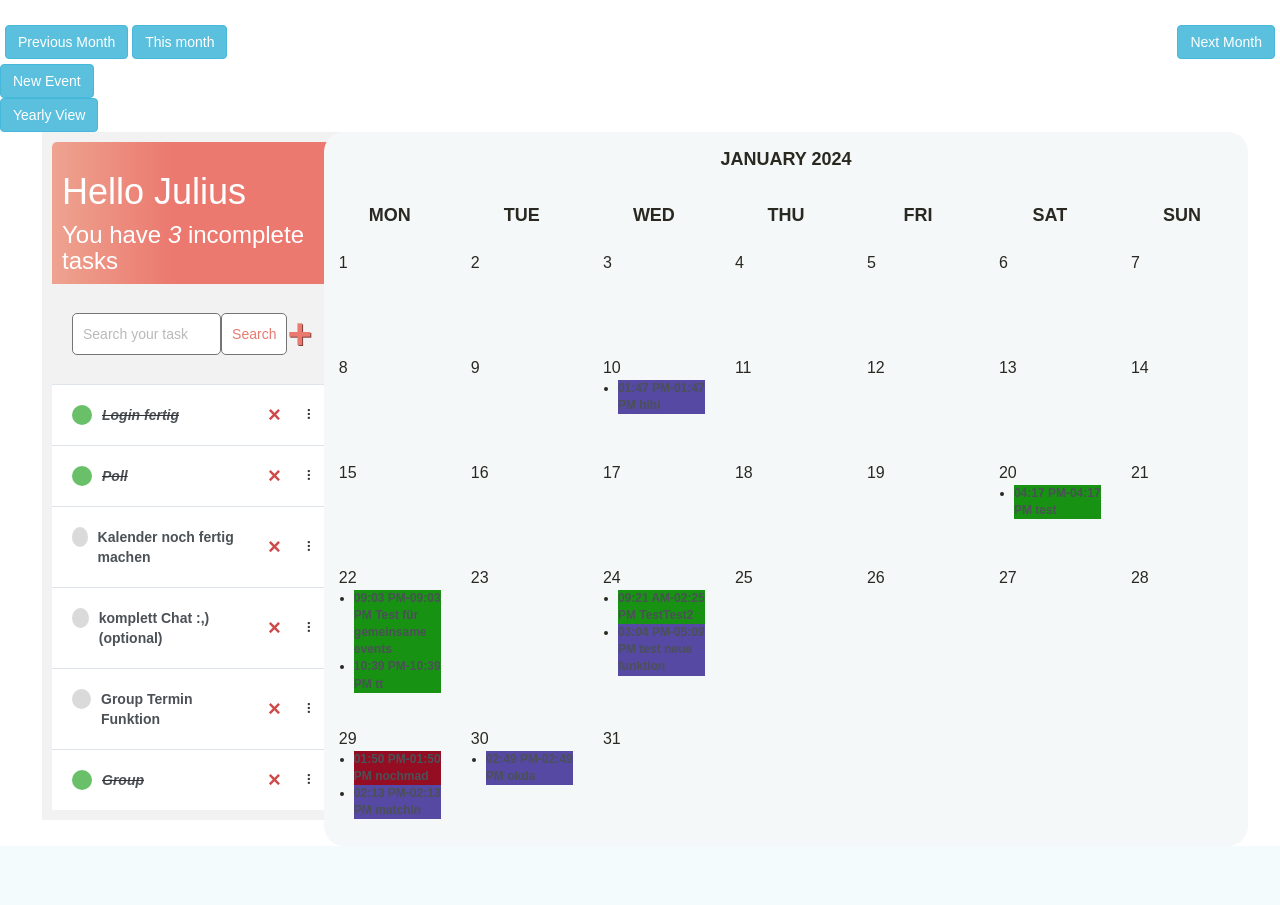
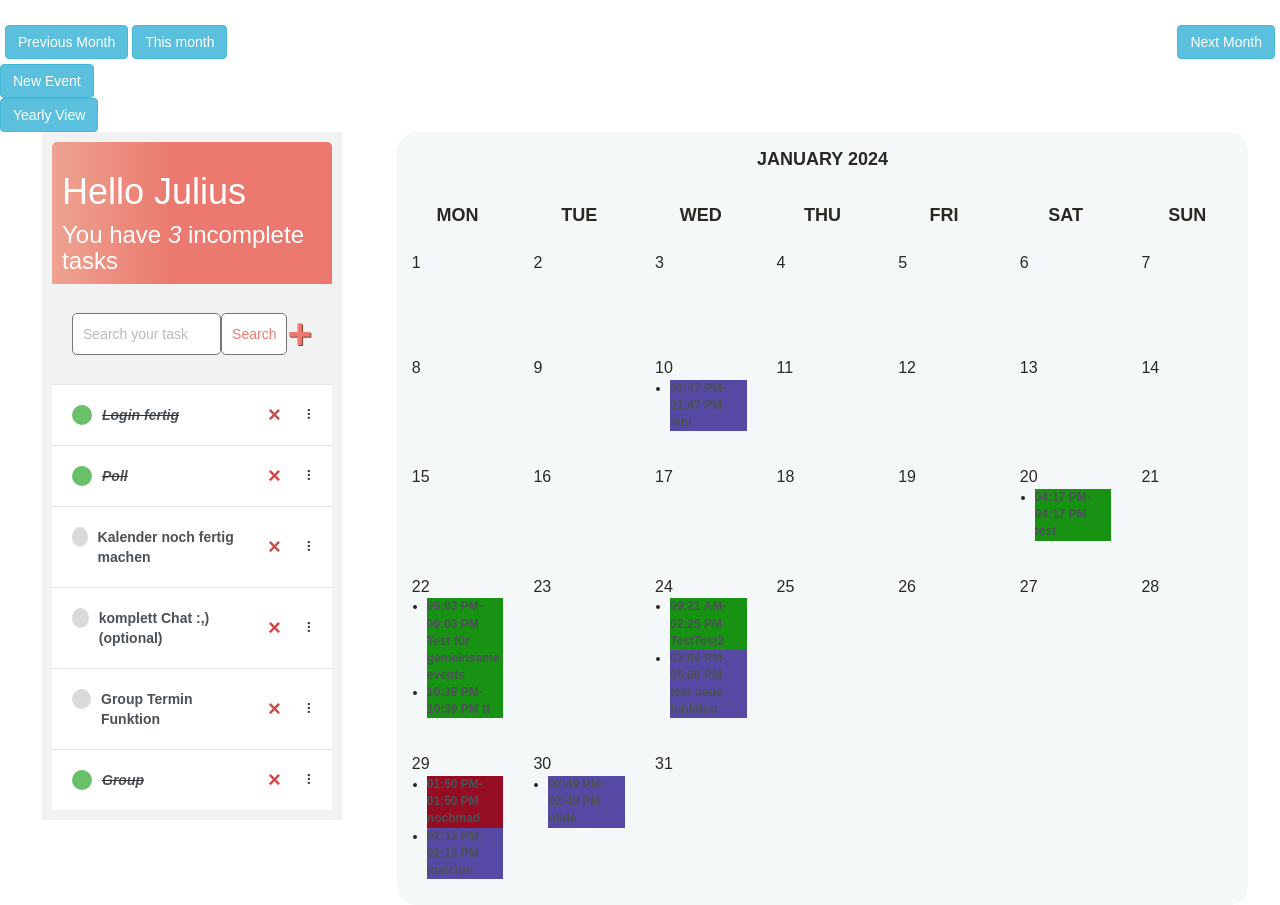
Before and after one commit to gretakbt/Web-Tech, a Django app: page / in a window 1280 px wide. Shown: the part 52-957 px from the top of the page. Before the commit the page ends 871 px from the top, so only its background shows below. Run offline with Django 4.2, Linux system fonts and the light colour scheme; a user stored in the database is signed in; data comes from the database, SQL or seed files in the repository; some libraries are stand-ins or nearby versions.

Commit message:
kalender breite einschränken

```diff
--- a/myproject/templates/cal/calendar.html
+++ b/myproject/templates/cal/calendar.html
@@ -29,7 +29,7 @@
     <div class="left-col">
         {% include 'tasklistfunction.html' %}
     </div>
-    <div class="right-col">
+    <div class="right-col"  style="max-width: 70%;">
         {{ calendar }}
     </div>
 </div>
```
